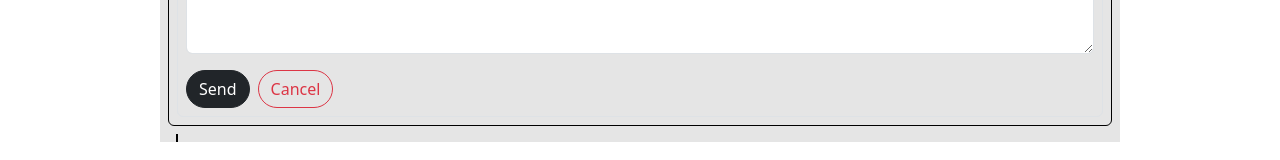
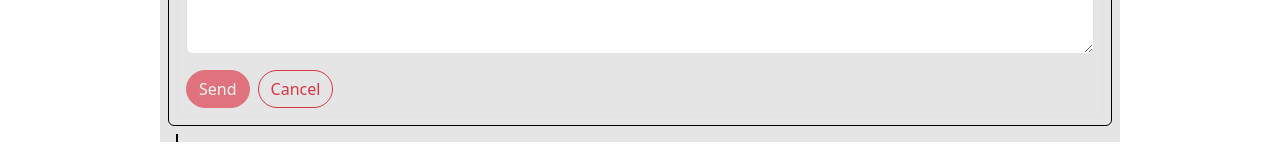
Before and after one commit to SmollCoco/Forum_App_Vue, a Vue app: page /discussion/1 in a window 1280 px wide. Both pictures are taken after a click on the element "Reply". Shown: the part 381-541 px from the top of the page. Built offline with nearby package versions, Linux system fonts and the light colour scheme; no server answers; the database is empty.

Commit message:
Fixed Reply Modal

```diff
--- a/src/components/ReplyModal.vue
+++ b/src/components/ReplyModal.vue
@@ -21,16 +21,16 @@ const props = defineProps({
 });
 let author = ref("User_connected")
 let reply_text = ref('')
-let user_connected = ref(true);
-// auth.onAuthStateChanged(user => {
-//     if (user) {
-//         // User is logged in; you can fetch additional data if needed.
-//         user_connected.value = true;
-//     } else {
-//         // No user is logged in.
-//         user_connected.value = false;
-//     }
-// });
+let user_connected = ref(false);
+auth.onAuthStateChanged(user => {
+    if (user) {
+        // User is logged in; you can fetch additional data if needed.
+        user_connected.value = true;
+    } else {
+        // No user is logged in.
+        user_connected.value = false;
+    }
+});
 </script>
 
 <template>
```
